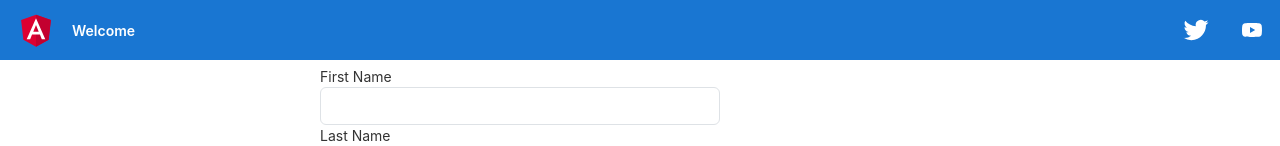
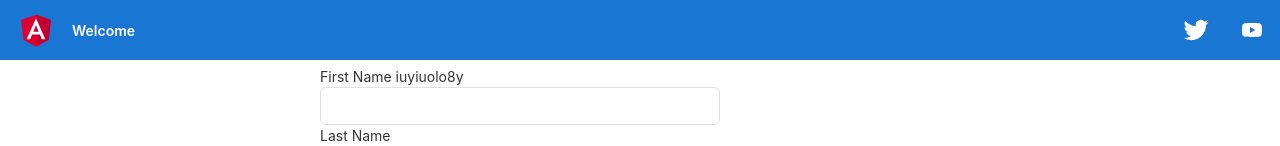
Before and after one commit to neethar/gems-app-B, an Angular app: page /add in a window 1280 px wide. Shown: the top 146 px of the page. Built offline with nearby package versions, Linux system fonts and the light colour scheme.

Commit message:
Update gems-add.component.html

```diff
--- a/src/app/gems-add/gems-add.component.html
+++ b/src/app/gems-add/gems-add.component.html
@@ -3,7 +3,7 @@
 <div [hidden]="submitted" style="width: 400px;" class="">
   <form (ngSubmit)="onSubmit()">
     <div class="form-group">
-      <label for="firstName">First Name</label>
+      <label for="firstName">First Name iuyiuolo8y</label>
       <input type="text" class="form-control" id="firstName" required [(ngModel)]="gems.firstName" name="firstName">
     </div>
 
```
